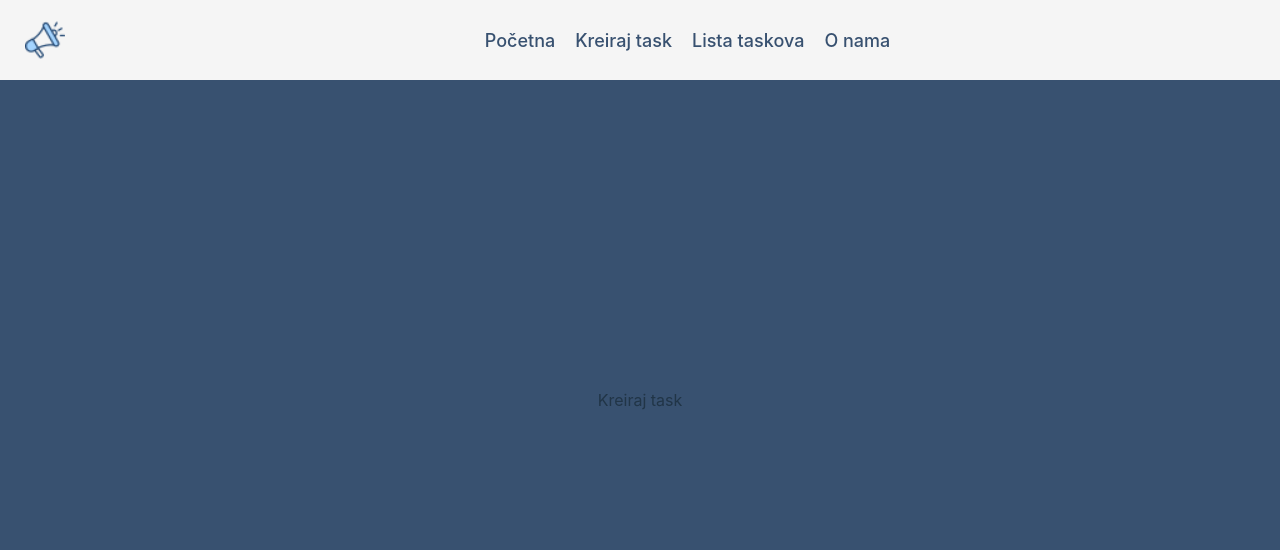
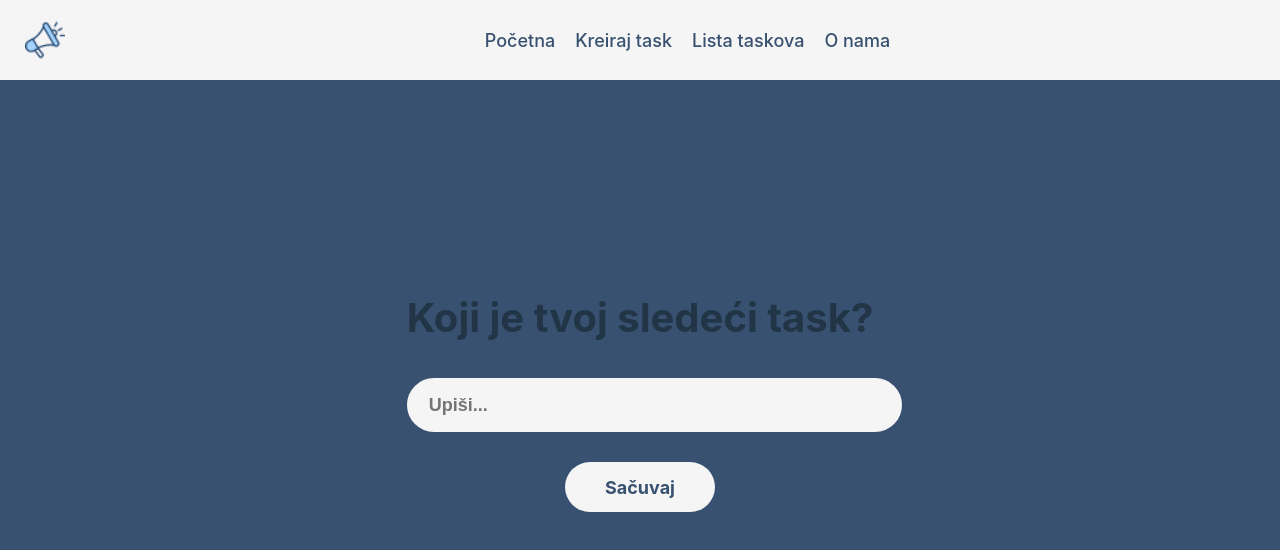
Before and after one commit to anastasijas2101/ToDoLista, a React (Vite) app: page /kreirajTask in a window 1280 px wide. Shown: the top 550 px of the page. Built offline with nearby package versions, Linux system fonts and the light colour scheme.

Commit message:
Add KreirajTask tab

```diff
--- a/src/components/Button/Button.style.css
+++ b/src/components/Button/Button.style.css
@@ -5,10 +5,10 @@
     justify-content: center;
     color: #385170;
     background-color: whitesmoke;
-    max-width: 120px;
+    max-width: 150px;
     width: 100%;
     height: 50px;
-    border-radius: 5%;
+    border-radius: 30px;
     margin: auto;
     cursor: pointer;
 }
--- a/src/features/KreirajTask/KreirajTask.jsx
+++ b/src/features/KreirajTask/KreirajTask.jsx
@@ -1,9 +1,13 @@
+import Button from '../../components/Button/Button'
+import './KreirajTask.style.css'
 
 const KreirajTask = () => {
     return (
-        <>
-            <p>Kreiraj task</p>
-        </>
+        <div className='createTaskDiv'>
+            <p>Koji je tvoj sledeći task?</p>
+            <input placeholder="Upiši..." />
+            <Button buttonText="Sačuvaj" />
+        </div>
     )
 }
 
--- /dev/null
+++ b/src/features/KreirajTask/KreirajTask.style.css
@@ -0,0 +1,25 @@
+.createTaskDiv {
+    font-size: 40px;
+    font-weight: bold;
+    text-align: center;
+    display: flex;
+    flex-direction: column;
+    gap: 30px;
+}
+
+.createTaskDiv p {
+    margin: 0;
+}
+
+.createTaskDiv input {
+    border: 2px solid whitesmoke;
+    border-radius: 30px;
+    max-width: 800px;
+    width: 100%;
+    background-color: whitesmoke;
+    height: 40px;
+    font-weight: bold;
+    font-size: large;
+    padding: 5px;
+    padding-left: 20px;
+}
```
